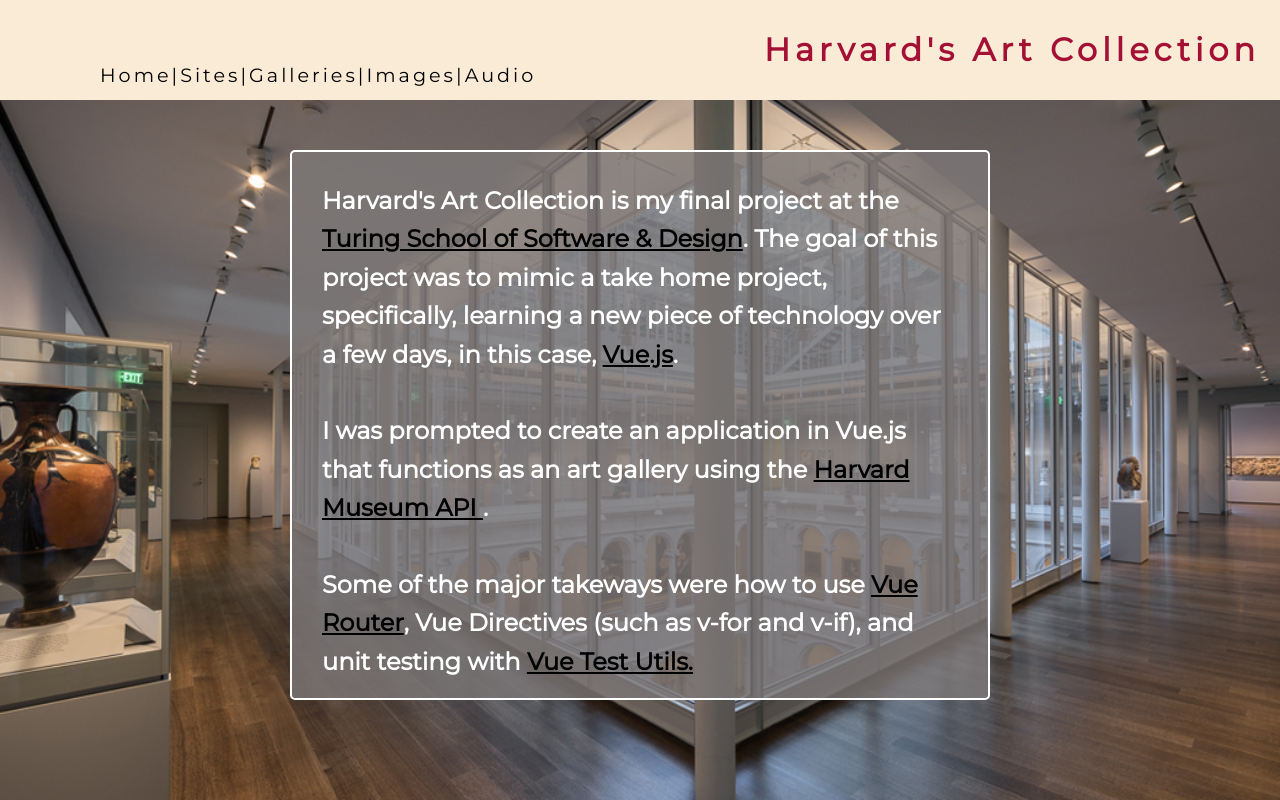
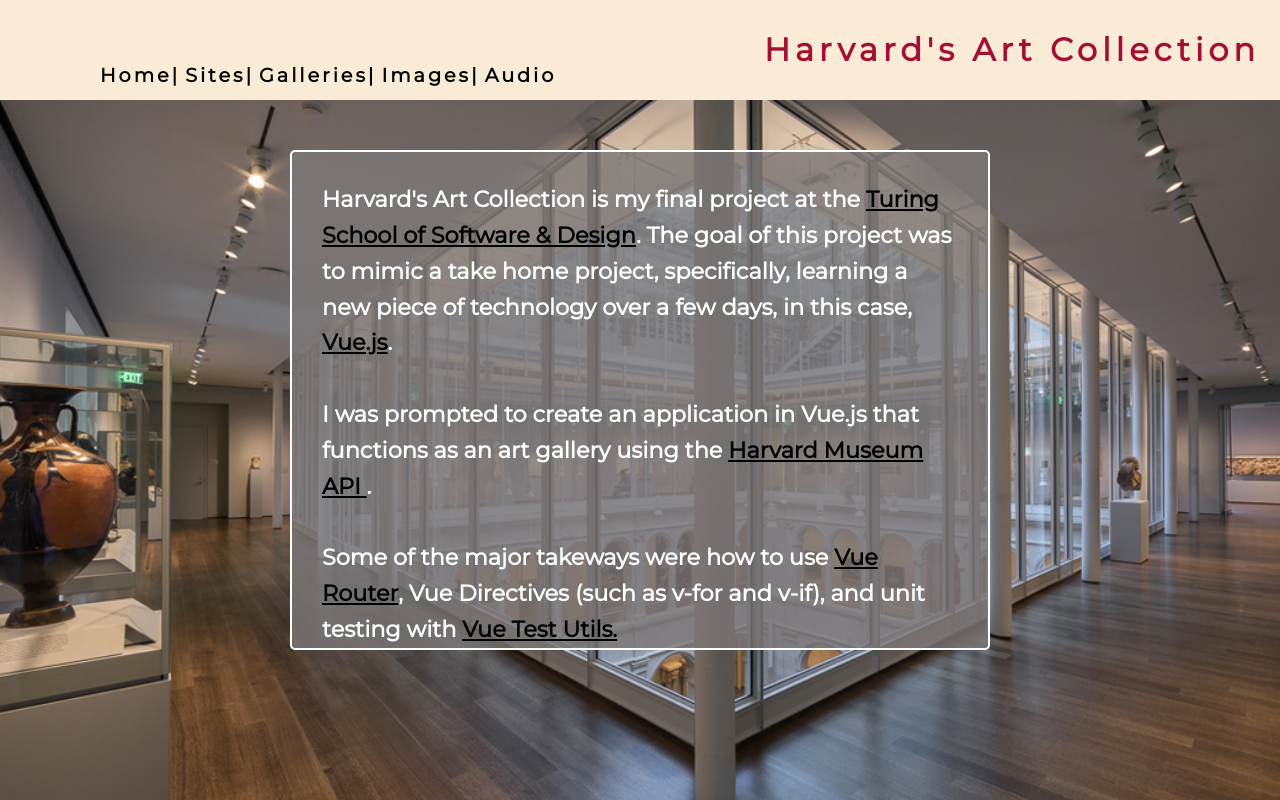
Before and after one commit to saadricklamar/harvard-art, a Vue app: page /#/ in a window 1280 px wide. Built offline with nearby package versions, Linux system fonts and the light colour scheme.

Commit message:
Change size of home card

```diff
--- a/src/components/Header.vue
+++ b/src/components/Header.vue
@@ -33,20 +33,19 @@
 .header a {
   color: black;
   font-size: 1.2rem;
+  font-weight: bold;
   letter-spacing: 3px;
   text-decoration: none;
+  padding-right: 5px;
 }
 
 .header a:hover {
-  border-bottom: 2px solid #a41034;
   color: #a41034;
   text-decoration: none;
 }
 
 .header a:focus {
-  border-bottom: 2px solid #a41034;
   color: #a41034;
-  text-decoration: none;
 }
 
 #nav {
@@ -78,7 +77,7 @@
   }
 
   #nav {
-    font-size: .2rem;
+    font-size: 0.2rem;
     display: flex;
     justify-content: center;
     margin-top: 50px;
@@ -88,10 +87,10 @@
 
 @media (max-width: 600px) {
   .header a {
-    font-size: .5rem;
+    font-size: 0.5rem;
   }
   h1 {
-    font-size: .8rem;
+    font-size: 0.8rem;
     position: relative;
     right: 280px;
     white-space: nowrap;
--- a/src/views/Home.vue
+++ b/src/views/Home.vue
@@ -58,9 +58,9 @@
   border-radius: 5px;
   border: 2px solid white;
   color: white;
-  font-size: 1.5rem;
+  font-size: 1.4rem;
   font-weight: bold;
-  height: 550px;
+  height: 500px;
   margin-top: 50px;
   padding: 30px;
   width: 700px;
```
